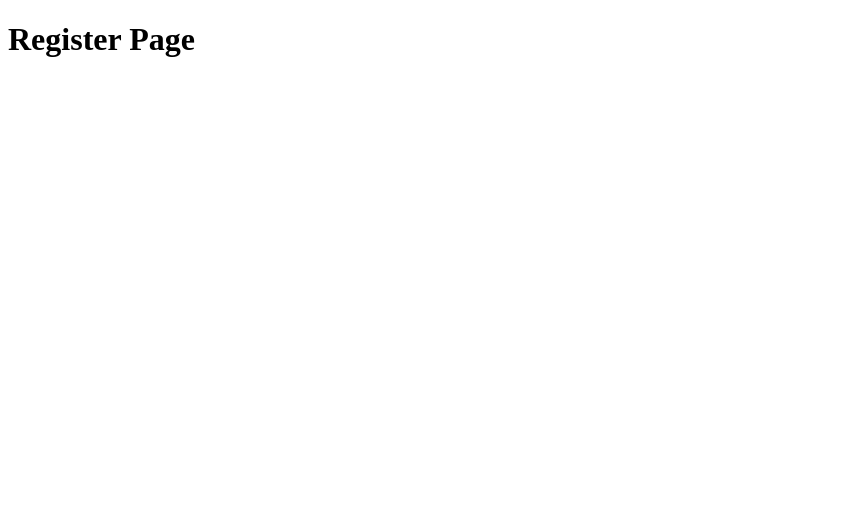
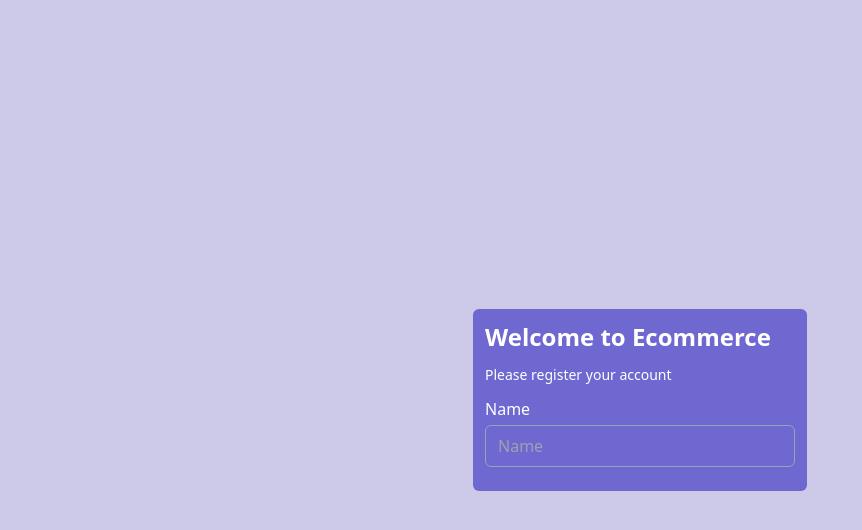
Before and after one commit to kevinkalenga/Ecommerce_Vendor_Mrn, a React (Create React App) app in the folder dashboard/: page /register in a window 1280 px wide. Shown: the top 530 px of the page, without its empty margins (0-862 px from the left). Built offline with nearby package versions, Linux system fonts and the light colour scheme.

Commit message:
Route and Login Register Part 2

```diff
--- a/dashboard/src/index.js
+++ b/dashboard/src/index.js
@@ -1,4 +1,5 @@
 import React, {lazy} from 'react';
+import './index.css'
 import ReactDOM from 'react-dom/client';
 import reportWebVitals from './reportWebVitals';
 import { BrowserRouter } from 'react-router-dom';
--- a/dashboard/src/views/auth/Register.jsx
+++ b/dashboard/src/views/auth/Register.jsx
@@ -3,8 +3,22 @@
 
  const Register = () => {
   return (
-    <div>
-        <h1>Register Page</h1>
+    <div className='min-h-screen max-w-screen bg-[#cdcae9] flex justify-center items-center'>
+        <div className='w-[350px] text-[#ffffff] p-2'>
+            <div className='bg-[#6f68d1] p-3 rounded-md'>
+                <h2 className='text-2xl mb-3 font-bold'>Welcome to Ecommerce</h2>
+                <p className='text-sm mb-3 font-medium'>Please register your account</p>
+
+                <form>
+                   <div className='flex flex-col w-full gap-1 mb-3'>
+                        <label htmlFor="name">Name</label>
+                        <input className='px-3 py-2 outline-none border border-slate-400 bg-transparent rounded-md'
+                           type="text" name="name" id="name"
+                           placeholder='Name' required />
+                   </div>
+                </form>
+            </div>
+        </div>
     </div>
   )
 }
```
